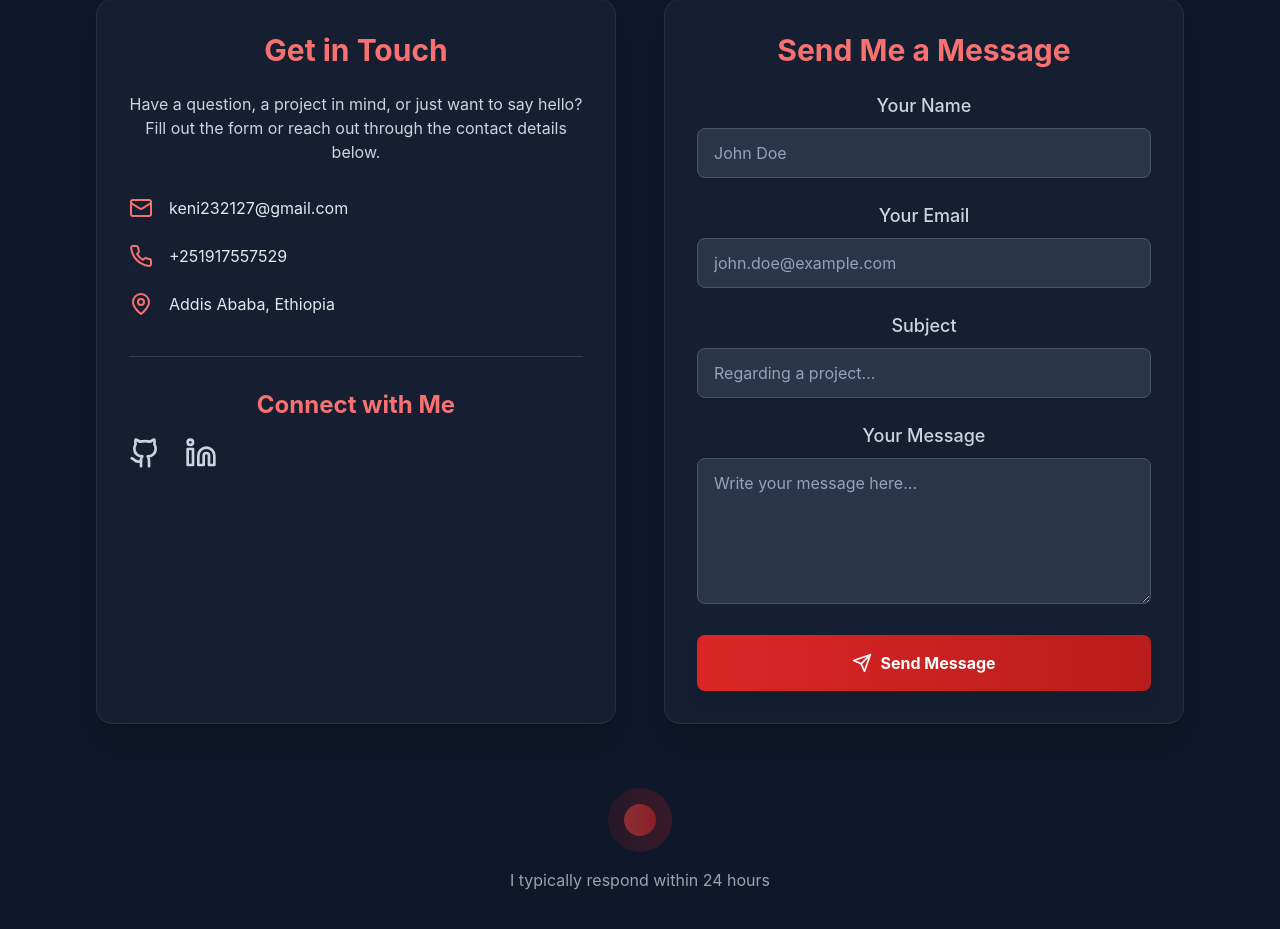
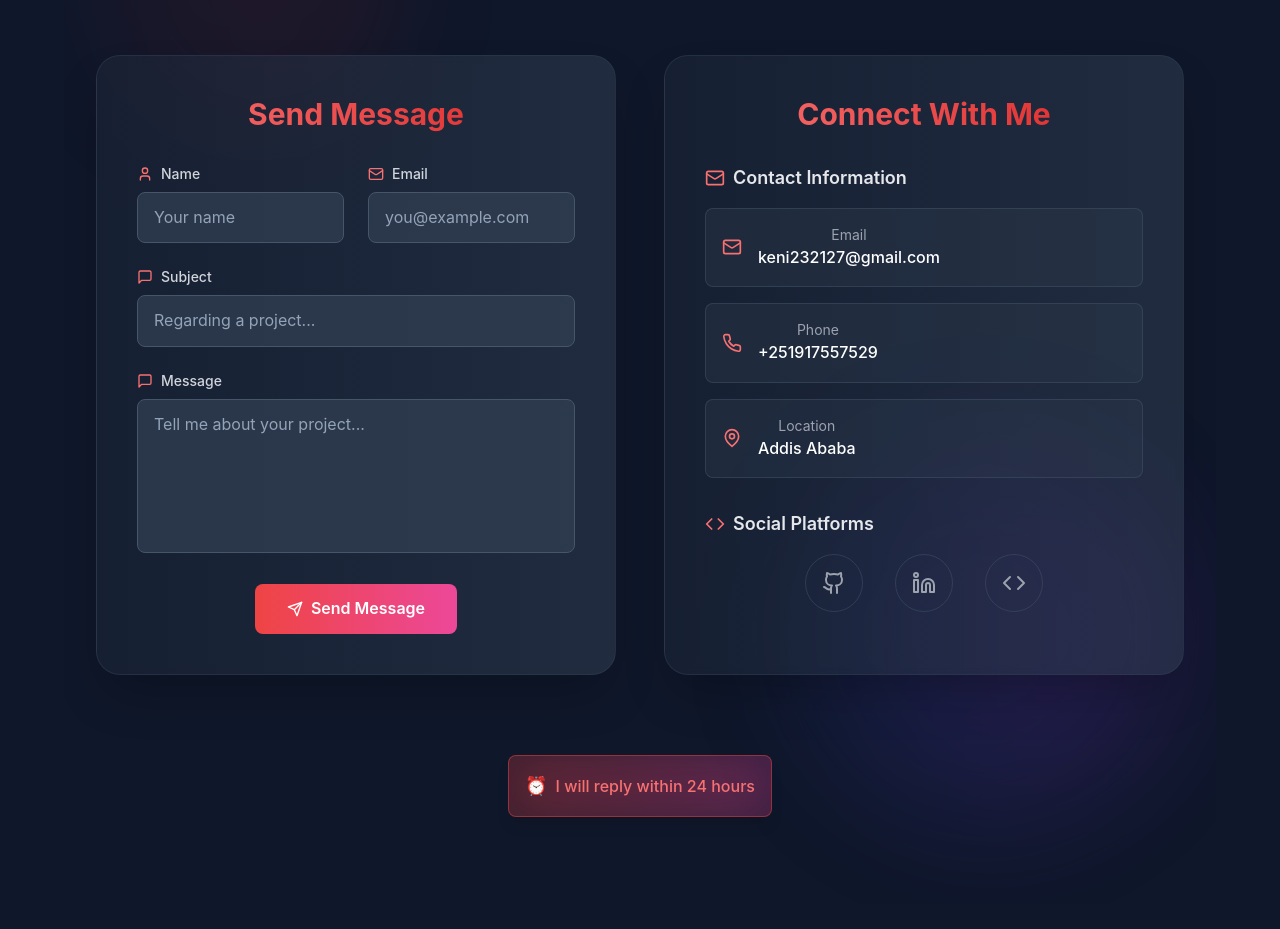
Before and after one commit to KeniKT/kenean-tilahun-portfolio, a React (Vite) app: page / in a window 1280 px wide. Shown: the part 6280-7209 px from the top of the page. Built offline with nearby package versions, Linux system fonts and the light colour scheme.

Commit message:
contact page update

```diff
--- a/src/pages/Contact.jsx
+++ b/src/pages/Contact.jsx
@@ -1,122 +1,216 @@
-import React, { useState } from 'react';
-import { Mail, Phone, MapPin, Send, Github, Linkedin, MessageCircle  } from 'lucide-react';
+import React, { useState, useEffect, useRef } from "react";
+import { Mail, User, MessageSquare, Send, Github, Linkedin, Code, MapPin, Phone } from "lucide-react";
+import emailjs from "@emailjs/browser";
+
+// Custom hook for scroll animations
+const useScrollAnimation = (threshold = 0.1) => {
+  const [isVisible, setIsVisible] = useState(false);
+  const ref = useRef(null);
+
+  useEffect(() => {
+    const observer = new IntersectionObserver(
+      ([entry]) => {
+        if (entry.isIntersecting) {
+          setIsVisible(true);
+        }
+      },
+      { threshold }
+    );
+
+    if (ref.current) {
+      observer.observe(ref.current);
+    }
+
+    return () => observer.disconnect();
+  }, [threshold]);
+
+  return { ref, isVisible };
+};
 
 const Contact = () => {
   const [formData, setFormData] = useState({
-    name: '',
-    email: '',
-    subject: '',
-    message: ''
+    user_name: "",
+    email: "",
+    subject: "",
+    message: "",
   });
+  const [isLoading, setIsLoading] = useState(false);
+  const [status, setStatus] = useState("");
+
+  const headerAnimation = useScrollAnimation(0.3);
+  const formAnimation = useScrollAnimation(0.2);
+  const socialAnimation = useScrollAnimation(0.2);
+  const replyAnimation = useScrollAnimation(0.2);
+
+  // Initialize EmailJS with your public key
+  useEffect(() => {
+    emailjs.init("Kz89cdId_2J4qi-Mf");
+  }, []);
 
   const handleChange = (e) => {
-    const { name, value } = e.target;
-    setFormData(prevData => ({
-      ...prevData,
-      [name]: value
+    setFormData((prev) => ({
+      ...prev,
+      [e.target.name]: e.target.value,
     }));
   };
 
-  const handleSubmit = (e) => {
+  const sendEmail = async (e) => {
     e.preventDefault();
-    // Here you would typically send the formData to a backend service
-    console.log('Form submitted:', formData);
-    alert('Thank you for your message! I will get back to you soon.');
-    // Optionally clear the form
+    setIsLoading(true);
+    setStatus("");
+
+    try {
+      const result = await emailjs.send(
+        "service_02ikrub", // Your actual service ID
+        "template_a7797ok", // Your actual template ID
+        {
+          from_name: formData.user_name,
+          from_email: formData.email,
+          subject: formData.subject,
+          message: formData.message,
+        },
+        "Kz89cdId_2J4qi-Mf" // Your actual public key
+      );
+
+      console.log("SUCCESS!", result.status, result.text);
+      setStatus("success");
       setFormData({
-      name: '',
-      email: '',
-      subject: '',
-      message: ''
+        user_name: "",
+        email: "",
+        subject: "",
+        message: "",
       });
+    } catch (error) {
+      console.error("FAILED...", error);
+      setStatus("error");
+
+      // More specific error handling
+      if (error.status === 400) {
+        alert("Bad request. Please check your EmailJS configuration.");
+      } else if (error.status === 401) {
+        alert("Unauthorized. Please check your EmailJS public key.");
+      } else if (error.status === 404) {
+        alert("Service or template not found. Please check your service ID and template ID.");
+      } else {
+        alert(`Failed to send message: ${error.text || error.message}`);
+      }
+    } finally {
+      setIsLoading(false);
+    }
   };
 
+  const socialLinks = [
+    {
+      name: "GitHub",
+      icon: <Github className="w-6 h-6" />,
+      url: "https://github.com/KeniKT"
+    },
+    {
+      name: "LinkedIn",
+      icon: <Linkedin className="w-6 h-6" />,
+      url: "https://www.linkedin.com/in/kenean/"
+    },
+    {
+      name: "LeetCode",
+      icon: <Code className="w-6 h-6" />,
+      url: "https://leetcode.com/u/keniKT/"
+    }
+  ];
+
+  const contactInfo = [
+    {
+      icon: <Mail className="w-5 h-5" />,
+      label: "Email",
+      value: "keni232127@gmail.com",
+      color: "text-red-400"
+    },
+    {
+      icon: <Phone className="w-5 h-5" />,
+      label: "Phone",
+      value: "+251917557529",
+      color: "text-red-400"
+    },
+    {
+      icon: <MapPin className="w-5 h-5" />,
+      label: "Location",
+      value: "Addis Ababa",
+      color: "text-red-400"
+    }
+  ];
+
   return (
-    <div className="min-h-screen bg-slate-900 text-white py-8 sm:py-12 lg:py-16">
-      <div className="max-w-7xl mx-auto px-4 sm:px-6 lg:px-8">
-        {/* Header */}
-        <div className="text-center mb-8 sm:mb-12">
+    <div className="min-h-screen bg-slate-900 text-white py-12 sm:py-16 lg:py-20 relative overflow-hidden">
+      {/* Animated Background Elements - matching About page */}
+      <div className="absolute inset-0 overflow-hidden pointer-events-none">
+        <div className="absolute top-10 sm:top-20 left-5 sm:left-10 w-48 h-48 sm:w-72 sm:h-72 bg-gradient-to-r from-red-900/20 to-red-600/20 rounded-full blur-3xl animate-pulse" />
+        <div className="absolute bottom-10 sm:bottom-20 right-5 sm:right-10 w-64 h-64 sm:w-96 sm:h-96 bg-gradient-to-r from-blue-900/20 to-purple-600/20 rounded-full blur-3xl animate-pulse" style={{ animationDelay: '1s' }} />
+      </div>
+
+      <div className="max-w-7xl mx-auto px-4 sm:px-6 lg:px-8 relative z-10">
+        {/* Header - matching About page styling */}
+        <div
+          ref={headerAnimation.ref}
+          className={`text-center mb-12 sm:mb-16 lg:mb-20 transition-all duration-1000 ${
+            headerAnimation.isVisible ? 'opacity-100 translate-y-0' : 'opacity-0 translate-y-10'
+          }`}
+        >
           <h1 className="text-3xl sm:text-4xl md:text-5xl lg:text-6xl font-bold mb-4 sm:mb-6 bg-gradient-to-r from-white via-red-200 to-red-400 bg-clip-text text-transparent">
             Contact <span className="bg-gradient-to-r from-red-900 to-red-600 bg-clip-text text-transparent">Me</span>
           </h1>
-          <div className="w-16 sm:w-20 lg:w-24 h-1 bg-gradient-to-r from-red-900 to-red-600 mx-auto mb-4 rounded-full" />
-          <p className="text-gray-300 text-base sm:text-lg max-w-2xl mx-auto">
-            Let's discuss your next project or just say hello!
+          <div className="w-16 sm:w-20 lg:w-24 h-1 bg-gradient-to-r from-red-900 to-red-600 mx-auto mb-4 sm:mb-6 rounded-full" />
+          <p className="text-gray-300 text-base sm:text-lg lg:text-xl max-w-3xl mx-auto leading-relaxed px-4">
+            Ready to start your next project? Let's collaborate and bring your ideas to life
           </p>
         </div>
 
-        <div className="grid grid-cols-1 lg:grid-cols-2 gap-8 sm:gap-12">
-          {/* Contact Information */}
-          <div className="bg-slate-800/50 backdrop-blur-sm p-6 sm:p-8 rounded-xl lg:rounded-2xl shadow-xl hover:shadow-2xl transition-all duration-300 border border-slate-700/50">
-            <h2 className="text-2xl sm:text-3xl font-bold text-red-400 mb-4 sm:mb-6">Get in Touch</h2>
-            <p className="text-slate-300 mb-6 sm:mb-8 text-sm sm:text-base leading-relaxed">
-              Have a question, a project in mind, or just want to say hello? Fill out the form or reach out through the contact details below.
-            </p>
+        {/* Two Main Boxes */}
+        <div className="grid grid-cols-1 lg:grid-cols-2 gap-8 lg:gap-12 mb-12 sm:mb-16 lg:mb-20">
 
-            <div className="space-y-4 sm:space-y-6">
-              <div className="flex items-center text-slate-200 group hover:text-red-400 transition-colors duration-300">
-                <Mail className="w-5 h-5 sm:w-6 sm:h-6 mr-3 sm:mr-4 text-red-400 group-hover:scale-110 transition-transform duration-300" />
-                <span className="text-sm sm:text-base break-all">keni232127@gmail.com</span>
-              </div>
-              <div className="flex items-center text-slate-200 group hover:text-red-400 transition-colors duration-300">
-                <Phone className="w-5 h-5 sm:w-6 sm:h-6 mr-3 sm:mr-4 text-red-400 group-hover:scale-110 transition-transform duration-300" />
-                <span className="text-sm sm:text-base">+251917557529</span>
-              </div>
-              <div className="flex items-center text-slate-200 group hover:text-red-400 transition-colors duration-300">
-                <MapPin className="w-5 h-5 sm:w-6 sm:h-6 mr-3 sm:mr-4 text-red-400 group-hover:scale-110 transition-transform duration-300" />
-                <span className="text-sm sm:text-base">Addis Ababa, Ethiopia</span>
+          {/* Box 1: Contact Form - matching About page card styling */}
+          <div
+            ref={formAnimation.ref}
+            className={`transition-all duration-1000 ${
+              formAnimation.isVisible ? 'opacity-100 translate-x-0' : 'opacity-0 -translate-x-10'
+            }`}
+          >
+            <div className="bg-gradient-to-r from-slate-800/50 to-slate-700/50 backdrop-blur-sm rounded-2xl sm:rounded-3xl p-6 sm:p-8 lg:p-10 border border-slate-700/50 shadow-2xl">
+              <h2 className="text-2xl sm:text-3xl font-bold mb-6 sm:mb-8 text-center bg-gradient-to-r from-red-400 to-red-600 bg-clip-text text-transparent">
+                Send Message
+              </h2>
+
+              {/* Status Messages */}
+              {status === "success" && (
+                <div className="mb-6 p-4 bg-green-500/20 border border-green-500 rounded-lg text-green-100 text-center animate-pulse">
+                  <div className="flex items-center justify-center space-x-2">
+                    <div className="w-4 h-4 bg-green-500 rounded-full animate-bounce" />
+                    <span>Message sent successfully! I'll get back to you within 24 hours.</span>
                   </div>
                 </div>
+              )}
 
-            <div className="mt-8 sm:mt-10 border-t border-slate-700 pt-6 sm:pt-8">
-              <h3 className="text-xl sm:text-2xl font-bold text-red-400 mb-4">Connect with Me</h3>
-              <div className="flex space-x-4 sm:space-x-6">
-                <a
-                  href="https://github.com/KeniKT"
-                  target="_blank"
-                  rel="noopener noreferrer"
-                  className="text-slate-300 hover:text-red-400 transition-all duration-300 hover:scale-110 transform"
-                  aria-label="GitHub Profile"
-                >
-                  <Github className="w-7 h-7 sm:w-8 sm:h-8" />
-                </a>
-                <a
-                  href="https://www.linkedin.com/in/kenean/"
-                  target="_blank"
-                  rel="noopener noreferrer"
-                  className="text-slate-300 hover:text-red-400 transition-all duration-300 hover:scale-110 transform"
-                  aria-label="LinkedIn Profile"
-                >
-                  <Linkedin className="w-7 h-7 sm:w-8 sm:h-8" />
-                </a>
-
-              </div>
-            </div>
-          </div>
-
-          {/* Contact Form */}
-          <div className="bg-slate-800/50 backdrop-blur-sm p-6 sm:p-8 rounded-xl lg:rounded-2xl shadow-xl hover:shadow-2xl transition-all duration-300 border border-slate-700/50">
-            <h2 className="text-2xl sm:text-3xl font-bold text-red-400 mb-4 sm:mb-6">Send Me a Message</h2>
-            <div className="space-y-4 sm:space-y-6">
-              <div>
-                <label htmlFor="name" className="block text-slate-300 text-sm sm:text-base lg:text-lg font-medium mb-2">
-                  Your Name
+              <form onSubmit={sendEmail} className="space-y-6">
+                <div className="grid grid-cols-1 sm:grid-cols-2 gap-6">
+                  <div className="group">
+                    <label htmlFor="user_name" className="block text-sm font-medium text-gray-300 mb-2 flex items-center space-x-2">
+                      <User className="w-4 h-4 text-red-400" />
+                      <span>Name</span>
                     </label>
                     <input
                       type="text"
-                  id="name"
-                  name="name"
-                  value={formData.name}
+                      id="user_name"
+                      name="user_name"
+                      value={formData.user_name}
                       onChange={handleChange}
                       required
-                  className="w-full px-3 sm:px-4 py-2 sm:py-3 bg-slate-700/70 border border-slate-600 rounded-lg focus:outline-none focus:border-red-400 focus:ring-2 focus:ring-red-400/20 transition-all duration-300 placeholder-slate-400 text-sm sm:text-base"
-                  placeholder="John Doe"
+                      disabled={isLoading}
+                      className="w-full px-4 py-3 bg-slate-700/70 border border-slate-600 rounded-lg focus:outline-none focus:border-red-400 focus:ring-2 focus:ring-red-400/20 transition-all duration-300 placeholder-slate-400 text-white disabled:opacity-50 group-hover:border-slate-500"
+                      placeholder="Your name"
                     />
                   </div>
-
-              <div>
-                <label htmlFor="email" className="block text-slate-300 text-sm sm:text-base lg:text-lg font-medium mb-2">
-                  Your Email
+                  <div className="group">
+                    <label htmlFor="email" className="block text-sm font-medium text-gray-300 mb-2 flex items-center space-x-2">
+                      <Mail className="w-4 h-4 text-red-400" />
+                      <span>Email</span>
                     </label>
                     <input
                       type="email"
@@ -125,14 +219,16 @@ const Contact = () => {
                       value={formData.email}
                       onChange={handleChange}
                       required
-                  className="w-full px-3 sm:px-4 py-2 sm:py-3 bg-slate-700/70 border border-slate-600 rounded-lg focus:outline-none focus:border-red-400 focus:ring-2 focus:ring-red-400/20 transition-all duration-300 placeholder-slate-400 text-sm sm:text-base"
-                  placeholder="john.doe@example.com"
+                      disabled={isLoading}
+                      className="w-full px-4 py-3 bg-slate-700/70 border border-slate-600 rounded-lg focus:outline-none focus:border-red-400 focus:ring-2 focus:ring-red-400/20 transition-all duration-300 placeholder-slate-400 text-white disabled:opacity-50 group-hover:border-slate-500"
+                      placeholder="you@example.com"
                     />
                   </div>
-
-              <div>
-                <label htmlFor="subject" className="block text-slate-300 text-sm sm:text-base lg:text-lg font-medium mb-2">
-                  Subject
+                </div>
+                <div className="group">
+                  <label htmlFor="subject" className="block text-sm font-medium text-gray-300 mb-2 flex items-center space-x-2">
+                    <MessageSquare className="w-4 h-4 text-red-400" />
+                    <span>Subject</span>
                   </label>
                   <input
                     type="text"
@@ -141,47 +237,139 @@ const Contact = () => {
                     value={formData.subject}
                     onChange={handleChange}
                     required
-                  className="w-full px-3 sm:px-4 py-2 sm:py-3 bg-slate-700/70 border border-slate-600 rounded-lg focus:outline-none focus:border-red-400 focus:ring-2 focus:ring-red-400/20 transition-all duration-300 placeholder-slate-400 text-sm sm:text-base"
+                    disabled={isLoading}
+                    className="w-full px-4 py-3 bg-slate-700/70 border border-slate-600 rounded-lg focus:outline-none focus:border-red-400 focus:ring-2 focus:ring-red-400/20 transition-all duration-300 placeholder-slate-400 text-white disabled:opacity-50 group-hover:border-slate-500"
                     placeholder="Regarding a project..."
                   />
                 </div>
-
-              <div>
-                <label htmlFor="message" className="block text-slate-300 text-sm sm:text-base lg:text-lg font-medium mb-2">
-                  Your Message
+                <div className="group">
+                  <label htmlFor="message" className="block text-sm font-medium text-gray-300 mb-2 flex items-center space-x-2">
+                    <MessageSquare className="w-4 h-4 text-red-400" />
+                    <span>Message</span>
                   </label>
                   <textarea
                     id="message"
                     name="message"
+                    rows="5"
                     value={formData.message}
                     onChange={handleChange}
                     required
-                  rows="5"
-                  className="w-full px-3 sm:px-4 py-2 sm:py-3 bg-slate-700/70 border border-slate-600 rounded-lg focus:outline-none focus:border-red-400 focus:ring-2 focus:ring-red-400/20 transition-all duration-300 resize-y placeholder-slate-400 text-sm sm:text-base min-h-[120px]"
-                  placeholder="Write your message here..."
-                ></textarea>
+                    disabled={isLoading}
+                    className="w-full px-4 py-3 bg-slate-700/70 border border-slate-600 rounded-lg focus:outline-none focus:border-red-400 focus:ring-2 focus:ring-red-400/20 transition-all duration-300 placeholder-slate-400 text-white disabled:opacity-50 group-hover:border-slate-500 resize-none"
+                    placeholder="Tell me about your project..."
+                  />
+                </div>
+                <div className="flex justify-center">
+                  <button
+                    type="submit"
+                    disabled={isLoading}
+                    className="group relative bg-gradient-to-r from-red-500 to-pink-500 text-white font-semibold py-3 px-8 rounded-lg hover:from-red-600 hover:to-pink-600 transition-all duration-300 disabled:opacity-50 disabled:cursor-not-allowed min-w-[160px] overflow-hidden"
+                  >
+                    <span className="absolute inset-0 bg-gradient-to-r from-red-600 to-pink-600 opacity-0 group-hover:opacity-100 transition-opacity duration-300" />
+                    <span className="relative flex items-center justify-center space-x-2">
+                      {isLoading ? (
+                        <>
+                          <div className="w-4 h-4 border-2 border-white border-t-transparent rounded-full animate-spin" />
+                          <span>Sending...</span>
+                        </>
+                      ) : (
+                        <>
+                          <Send className="w-4 h-4 group-hover:translate-x-1 transition-transform duration-300" />
+                          <span>Send Message</span>
+                        </>
+                      )}
+                    </span>
+                  </button>
+                </div>
+              </form>
+            </div>
           </div>
 
-              <button
-                type="button"
-                onClick={handleSubmit}
-                className="w-full bg-gradient-to-r from-red-600 to-red-700 hover:from-red-700 hover:to-red-800 text-white font-bold py-3 sm:py-4 px-6 rounded-lg flex items-center justify-center transition-all duration-300 transform hover:scale-105 focus:outline-none focus:ring-2 focus:ring-red-400/50 shadow-lg hover:shadow-xl"
+          {/* Box 2: Contact Info & Social Links - matching About page card styling */}
+          <div
+            ref={socialAnimation.ref}
+            className={`transition-all duration-1000 ${
+              socialAnimation.isVisible ? 'opacity-100 translate-x-0' : 'opacity-0 translate-x-10'
+            }`}
           >
-                <Send className="w-4 h-4 sm:w-5 sm:h-5 mr-2" />
-                <span className="text-sm sm:text-base">Send Message</span>
-              </button>
+            <div className="bg-gradient-to-r from-slate-800/50 to-slate-700/50 backdrop-blur-sm rounded-2xl sm:rounded-3xl p-6 sm:p-8 lg:p-10 border border-slate-700/50 shadow-2xl h-full">
+              <h2 className="text-2xl sm:text-3xl font-bold mb-6 sm:mb-8 text-center bg-gradient-to-r from-red-400 to-red-600 bg-clip-text text-transparent">
+                Connect With Me
+              </h2>
+
+              {/* Contact Information */}
+              <div className="mb-8">
+                <h3 className="text-lg font-semibold mb-4 text-gray-200 flex items-center space-x-2">
+                  <Mail className="w-5 h-5 text-red-400" />
+                  <span>Contact Information</span>
+                </h3>
+                <div className="space-y-4">
+                  {contactInfo.map((info, index) => (
+                    <div
+                      key={index}
+                      className={`flex items-center space-x-4 p-4 rounded-lg bg-slate-700/30 border border-slate-600/50 hover:border-slate-500 transition-all duration-300 group transform hover:scale-105 ${
+                        socialAnimation.isVisible ? 'opacity-100 translate-x-0' : 'opacity-0 translate-x-10'
+                      }`}
+                      style={{ transitionDelay: `${index * 100}ms` }}
+                    >
+                      <div className={`${info.color} group-hover:scale-110 transition-transform duration-300`}>
+                        {info.icon}
+                      </div>
+                      <div>
+                        <p className="text-sm text-gray-400">{info.label}</p>
+                        <p className="text-white font-medium">{info.value}</p>
+                      </div>
+                    </div>
+                  ))}
+                </div>
+              </div>
+
+              {/* Social Links - Icon only without background colors */}
+              <div>
+                <h3 className="text-lg font-semibold mb-4 text-gray-200 flex items-center space-x-2">
+                  <Code className="w-5 h-5 text-red-400" />
+                  <span>Social Platforms</span>
+                </h3>
+                <div className="flex justify-center space-x-8">
+                  {socialLinks.map((link, index) => (
+                    <a
+                      key={index}
+                      href={link.url}
+                      target="_blank"
+                      rel="noopener noreferrer"
+                      className={`group relative p-4 rounded-full border border-slate-600/50 hover:border-red-400/50 transition-all duration-300 hover:scale-110 transform ${
+                        socialAnimation.isVisible ? 'opacity-100 translate-y-0' : 'opacity-0 translate-y-10'
+                      }`}
+                      style={{ transitionDelay: `${(index + 3) * 150}ms` }}
+                    >
+                      <div className="text-gray-400 group-hover:text-red-400 group-hover:scale-110 transition-all duration-300">
+                        {link.icon}
+                      </div>
+                      <div className="absolute -bottom-8 left-1/2 transform -translate-x-1/2 opacity-0 group-hover:opacity-100 transition-opacity duration-300">
+                        <span className="text-xs text-gray-400 whitespace-nowrap">{link.name}</span>
+                      </div>
+                    </a>
+                  ))}
+                </div>
+              </div>
             </div>
           </div>
         </div>
 
-        {/* Additional decorative elements */}
-        <div className="mt-12 sm:mt-16 text-center">
-          <div className="inline-flex items-center justify-center w-12 h-12 sm:w-16 sm:h-16 bg-gradient-to-r from-red-900/20 to-red-600/20 rounded-full mb-4">
-            <div className="w-6 h-6 sm:w-8 sm:h-8 bg-gradient-to-r from-red-500 to-red-600 rounded-full animate-pulse"></div>
+        {/* 24 Hour Reply Message at the end */}
+        <div
+          ref={replyAnimation.ref}
+          className={`text-center mt-12 sm:mt-16 lg:mt-20 transition-all duration-1000 ${
+            replyAnimation.isVisible ? 'opacity-100 translate-y-0' : 'opacity-0 translate-y-10'
+          }`}
+        >
+          <div className="relative p-4 bg-gradient-to-r from-red-500/20 to-pink-500/20 border border-red-500/50 rounded-lg inline-block overflow-hidden shadow-lg animate-pulse-slow">
+            <p className="text-red-400 text-sm sm:text-base font-medium flex items-center space-x-2 relative z-10">
+              <span className="text-lg animate-bounce-fast">⏰</span>
+              <span>I will reply within 24 hours</span>
+            </p>
+            <div className="absolute inset-0 bg-gradient-to-r from-red-500 to-pink-500 opacity-20 blur-xl animate-spin-slow" />
           </div>
-          <p className="text-gray-400 text-sm sm:text-base">
-            I typically respond within 24 hours
-          </p>
         </div>
       </div>
     </div>
```
Lines whose indentation alone changed are shown as unchanged.
